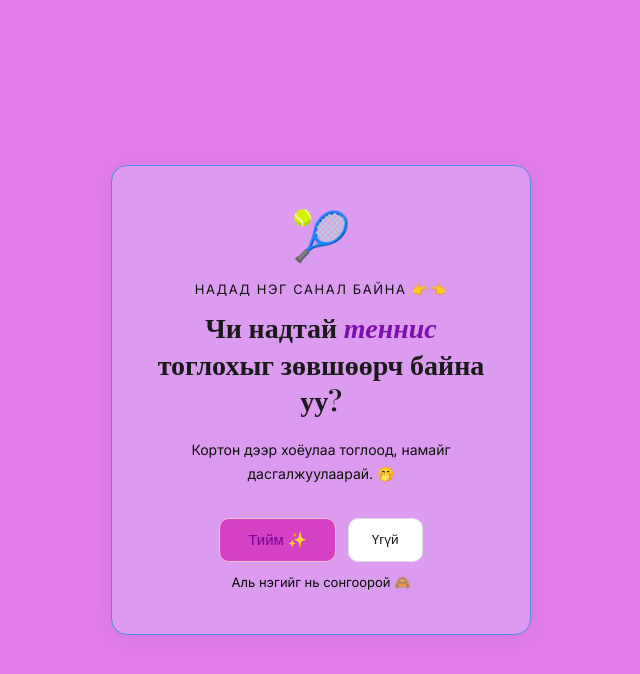
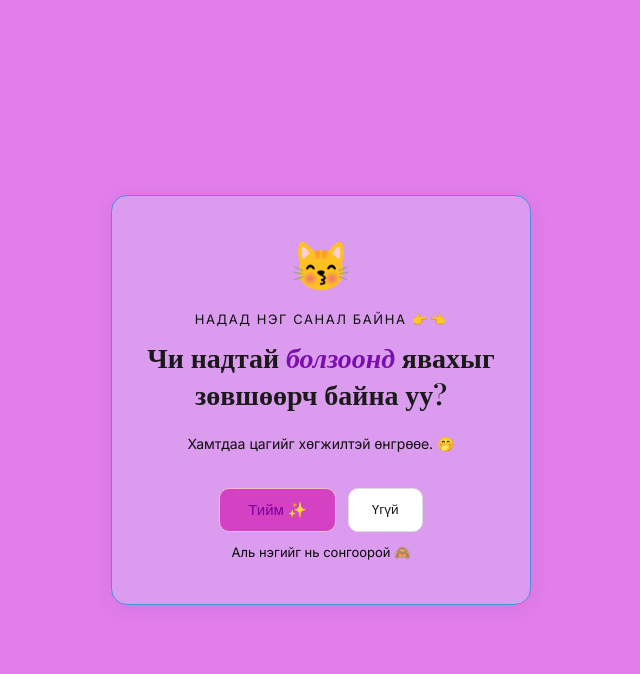
Before and after one commit to pzjswn89hg-lab/inviting, a plain HTML site: page index.html in a window 1280 px wide. Both pictures are taken after a click on the button "Үгүй". Shown: the whole page, without its empty margins (319-959 px from the left). Drawn offline with nearby package versions, Linux system fonts and the light colour scheme; a web font is replaced by a local one.

Commit message:
Update index.html

```diff
--- a/index.html
+++ b/index.html
@@ -193,11 +193,11 @@
 
     <!-- Урилга -->
     <div id="invite">
-      <span class="emoji-big">🎾</span>
+      <span class="emoji-big">😽</span>
       <p class="subtitle">Надад нэг санал байна 👉👈</p>
-      <h1 class="title">Чи надтай <em>теннис</em> тоглохыг зөвшөөрч байна уу?</h1>
+      <h1 class="title">Чи надтай <em>болзоонд</em> явахыг зөвшөөрч байна уу?</h1>
       <p class="desc">
-        Кортон дээр хоёулаа тоглоод, намайг дасгалжуулаарай. 🤭
+        Хамтдаа цагийг хөгжилтэй өнгрөөе. 🤭
       </p>
       <div class="btn-group">
         <button class="btn btn-yes" onclick="handleYes()">Тийм ✨</button>
@@ -209,7 +209,7 @@
     <!-- Үр дүн -->
     <div class="result" id="result">
       <span style="font-size:2.5rem; display:block; margin-bottom:1rem;">🥰</span>
-      <p class="result-title">Баярлалаа! Товолсон цагтаа уулзацгаая:</p>
+      <p class="result-title">Баярлалаа! Тэвчээртэй хүлээж байгаарай:</p>
       <div class="detail-grid">
         <div class="detail-box">
           <p class="detail-label">📅 Огноо</p>
@@ -231,9 +231,9 @@
 
   <script>
     // ✏️ ЭНЭ ХЭСГИЙГ ӨӨРЧИЛ
-    const DATE = "9 сарын 12";          // Огноо
-    const TIME = "Өглөөний 10:00";      // Цаг
-    const PLACE = "Цэцэрлэгт хүрээлэн";       // Газар
+    const DATE = "10 сарын 1";          // Огноо
+    const TIME = "Өдрийн 13:30";      // Цаг
+    const PLACE = "Төв номын сан";       // Газар
 
     document.getElementById('detailDate').textContent = DATE;
     document.getElementById('detailTime').textContent = TIME;
@@ -255,7 +255,7 @@
         'Аль нэгийг нь сонгоорой 🙈',
         'Хм… дахиад нэг бодоод үз 😅',
         'Зүгээр л «Тийм» дээрээ дараач 💞',
-        'Намайг гомдоохгүй биз дээ? 🎾',
+        'Намайг гомдоохгүй биз дээ? 🥺',
       ];
 
       err.textContent = msgs[Math.min(noCount - 1, msgs.length - 1)];
```
